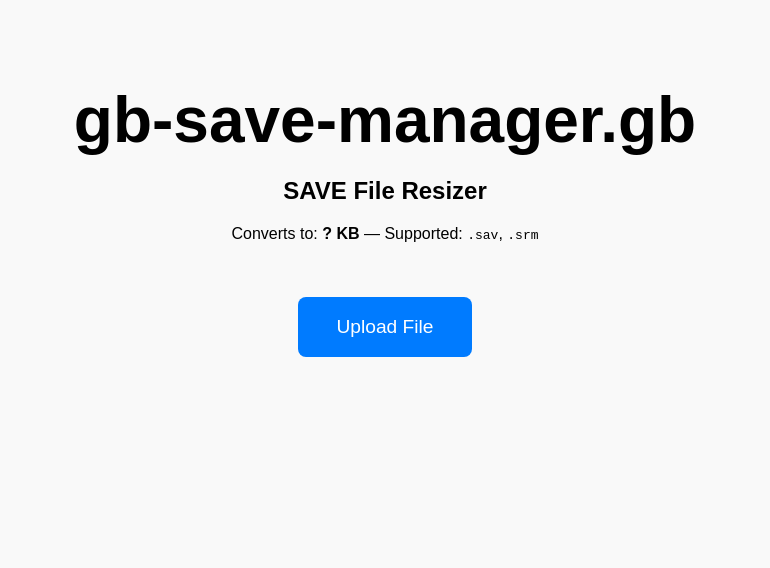
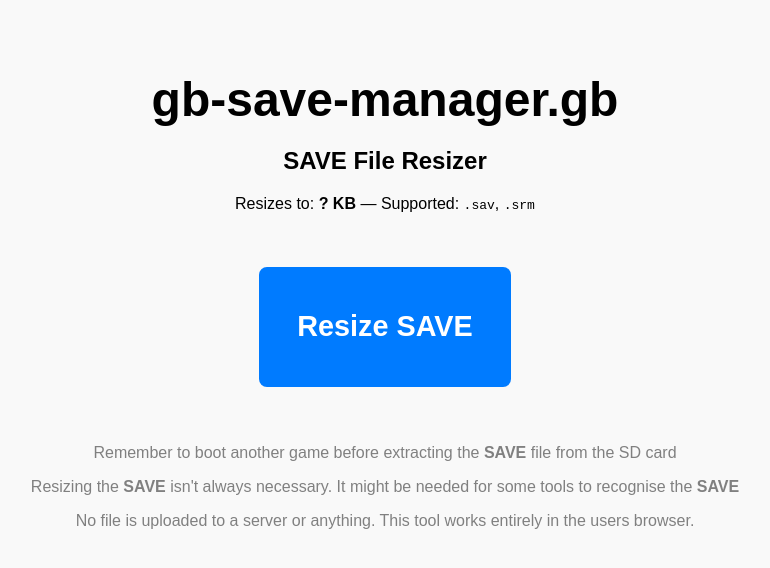
Before and after one commit to Gronis/gronis.github.io, a plain HTML site: page gb-save-manager/index.html in a window 1280 px wide. Shown: the whole page, without its empty margins (255-1025 px from the left). Drawn offline with Linux system fonts and the light colour scheme.

Commit message:
Update gb-save-manager resize tool.

```diff
--- a/gb-save-manager/index.html
+++ b/gb-save-manager/index.html
@@ -2,6 +2,7 @@
 <html lang="en">
 <head>
   <meta charset="UTF-8">
+  <meta name="viewport" content="width=device-width, initial-scale=1.0">
   <title>gb-save-manager.gb: Resize</title>
   <style>
     body {
@@ -12,7 +13,7 @@
     }
     h1 {
       margin-bottom: 0.2em;
-      font-size: 4em;
+      font-size: 3em;
     }
     p {
       margin-top: 0;
@@ -27,6 +28,8 @@
       font-size: 1.2em;
       cursor: pointer;
       margin-top: 2em;
+      margin-bottom: 3em;
+      transition: background-color 0.2s;
     }
     .upload-btn:hover {
       background-color: #0056b3;
@@ -34,15 +37,24 @@
     input[type="file"] {
       display: none;
     }
+    .info-box {
+        color: grey;
+    }
   </style>
 </head>
 <body>
   <h1>gb-save-manager.gb</h1>
   <h2>SAVE File Resizer</h2>
-  <p>Converts to: <strong><span id="target-size">?</span> KB</strong> — Supported: <code>.sav</code>, <code>.srm</code></p>
+  <p>Resizes to: <strong><span id="target-size">?</span> KB</strong> — Supported: <code>.sav</code>, <code>.srm</code></p>
 
-  <label class="upload-btn" for="file-input">Upload File</label>
+  <label class="upload-btn" for="file-input"><h2>Resize SAVE</h2></label>
   <input type="file" id="file-input" accept=".sav,.srm" />
+
+  <div class="info-box">
+    <p>Remember to boot another game before extracting the <b>SAVE</b> file from the SD card</p>
+    <p>Resizing the <b>SAVE</b> isn't always necessary. It might be needed for some tools to recognise the <b>SAVE</b></p>
+    <p>No file is uploaded to a server or anything. This tool works entirely in the users browser.</p>
+  </div>
 
   <script>
     function getTargetSizeFromUrl() {
```
